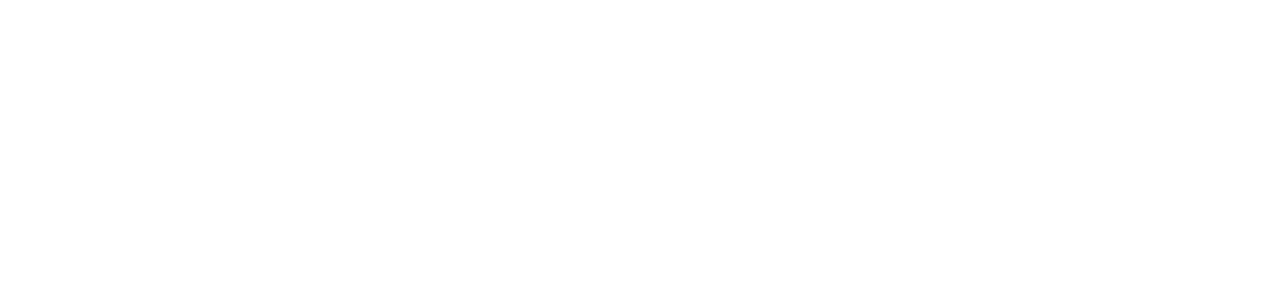
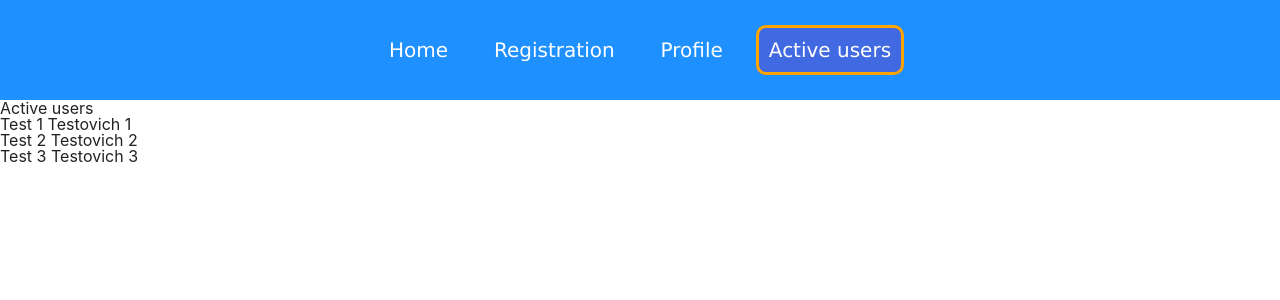
Before and after one commit to Igorevich101/pfe-2023-js-fullstack-app, a React (Create React App) app in the folder client/: page /users in a window 1280 px wide. Shown: the top 300 px of the page. Built offline with nearby package versions, Linux system fonts and the light colour scheme.

Commit message:
Add basic list examles

```diff
--- a/client/src/App.js
+++ b/client/src/App.js
@@ -4,6 +4,7 @@
 import ProfilePage from './pages/Profile';
 import RegistrationPage from './pages/Registration';
 import UserContext from './contexts/userContext';
+import UsersPage from './pages/Users';
 
 const userMockData = {
   id: 1,
@@ -23,7 +24,7 @@
       <Switch>
         <Route exact path="/" component={HomePage} />
         <Route path="/registration" component={RegistrationPage} />
-        <Route path="/profile" component={ProfilePage} />
+        <Route path="/users" component={UsersPage} />
       </Switch>
     </UserContext.Provider>
   );
--- a/client/src/components/Header/index.jsx
+++ b/client/src/components/Header/index.jsx
@@ -36,6 +36,16 @@
             Profile
           </NavLink>
         </li>
+        <li>
+          <NavLink
+            exact
+            to="/users"
+            className={styles.link}
+            activeClassName={styles.activeLink}
+          >
+            Active users
+          </NavLink>
+        </li>
       </ul>
     </header>
   );
--- /dev/null
+++ b/client/src/components/UsersList/index.jsx
@@ -0,0 +1,14 @@
+import React from 'react';
+
+const UsersList = ({ users }) => {
+  const usersItems = users.map((user) => (
+    <article key={user.id}>
+      <h2>
+        {user.firstName} {user.lastName}
+      </h2>
+    </article>
+  ));
+  return <div>{usersItems}</div>;
+};
+
+export default UsersList;
--- /dev/null
+++ b/client/src/pages/Users/index.jsx
@@ -0,0 +1,47 @@
+import React from 'react';
+import Header from '../../components/Header';
+import UsersList from '../../components/UsersList';
+
+const activeUsets = [
+  {
+    id: 1,
+    firstName: 'Test 1',
+    lastName: 'Testovich 1',
+    imgSrc: 'test',
+    email: 'test1@test.com',
+    password: 'test',
+    isMale: true,
+  },
+  {
+    id: 2,
+    firstName: 'Test 2',
+    lastName: 'Testovich 2',
+    imgSrc: 'test',
+    email: 'test2@test.com',
+    password: 'test',
+    isMale: true,
+  },
+  {
+    id: 3,
+    firstName: 'Test 3',
+    lastName: 'Testovich 3',
+    imgSrc: 'test',
+    email: 'test3@test.com',
+    password: 'test',
+    isMale: true,
+  },
+];
+
+const UsersPage = (props) => {
+  return (
+    <>
+      <Header />
+      <section>
+        <h1>Active users</h1>
+        <UsersList users={activeUsets} />
+      </section>
+    </>
+  );
+};
+
+export default UsersPage;
```
